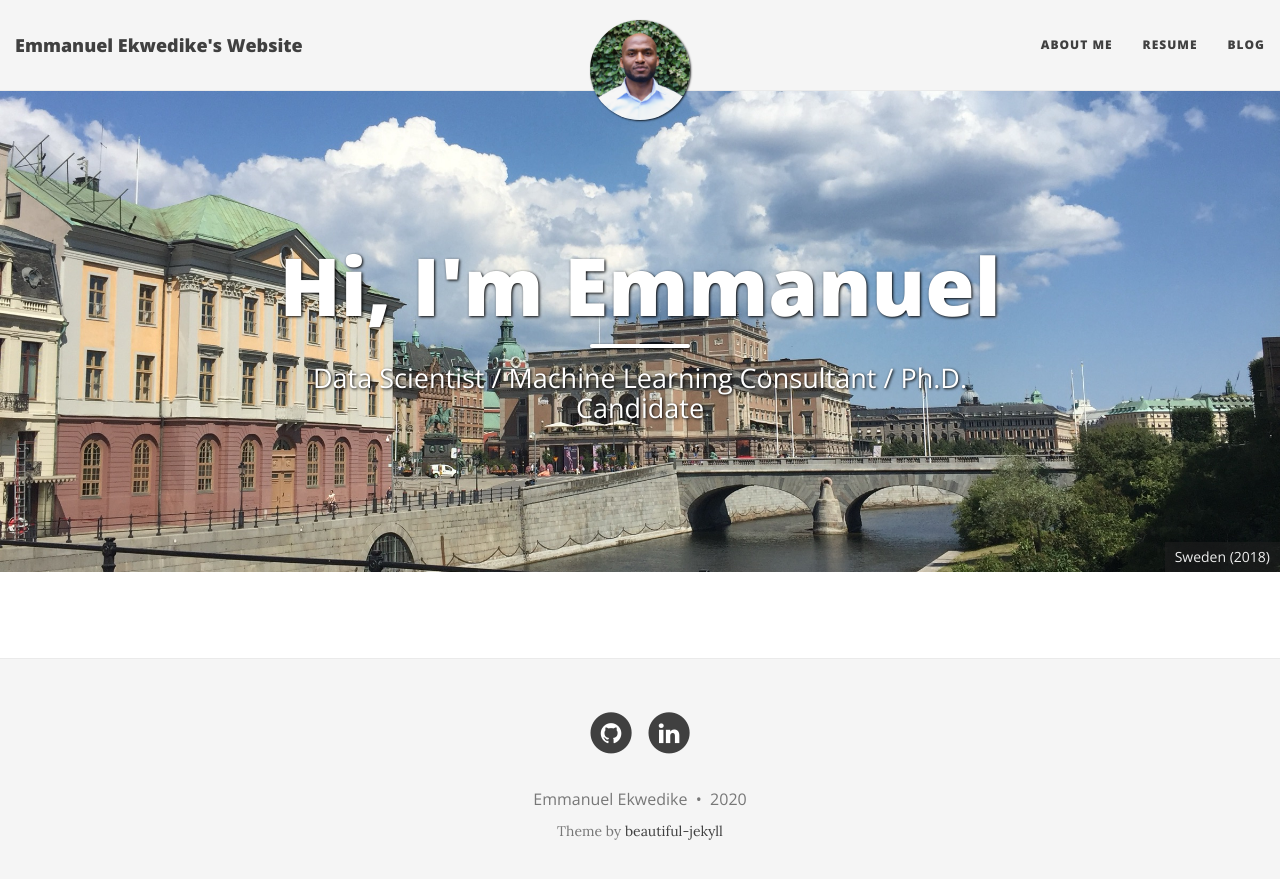
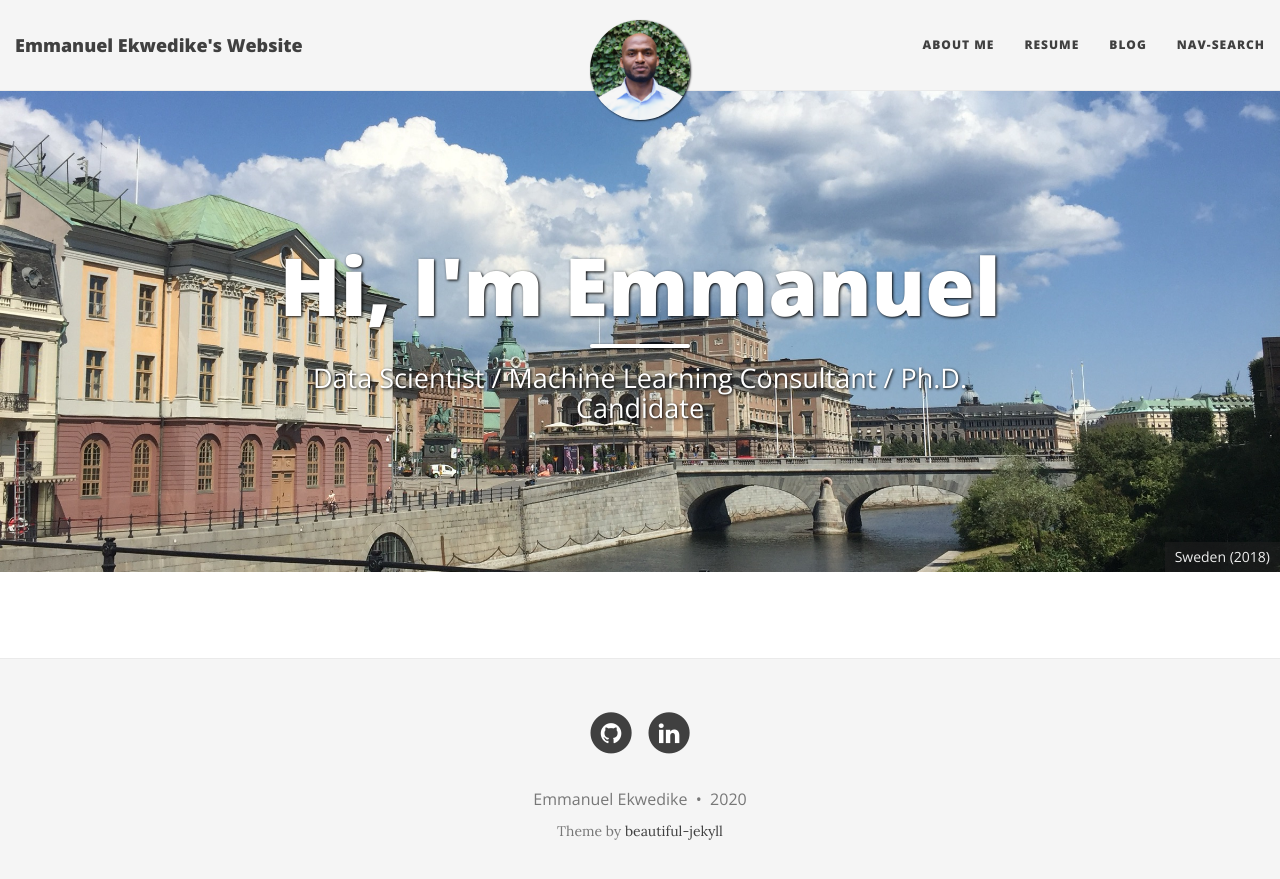
Before and after one commit to eekwedike/eekwedike.github.io, a Jekyll site: the page built from index.html, in a window 1280 px wide. Shown: the top 879 px of the page. Built offline with Jekyll 4.4.1, drawn with Linux system fonts in a browser that asks for light colours; nearby versions of some CDN libraries; the list of posts is cut into pages by our own code.

Commit message:
blog page

```diff
--- a/_config.yml
+++ b/_config.yml
@@ -32,6 +32,7 @@ navbar-links:
   About Me: "aboutme"
   Resume: "resume"
   Blog: "blog"
+  nav-search: "search"
   # Projects:
   #   - Network Optimization: "https://eekwedike.github.io"
   #   - Recommder System: "https://eekwedike.github.io"
```
